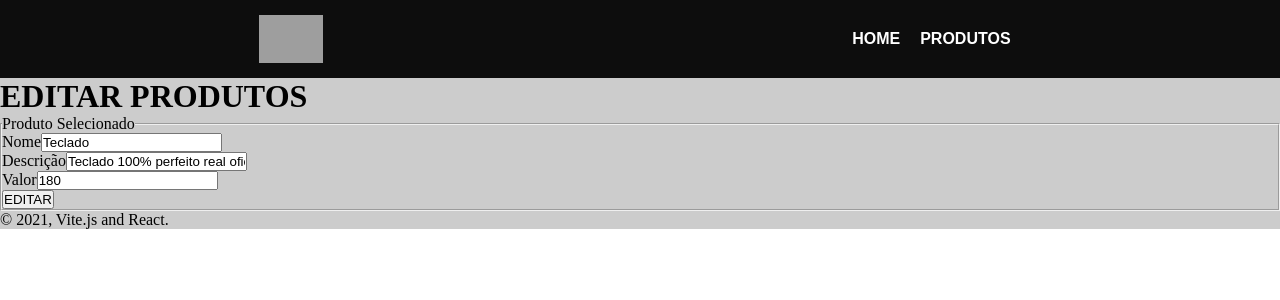
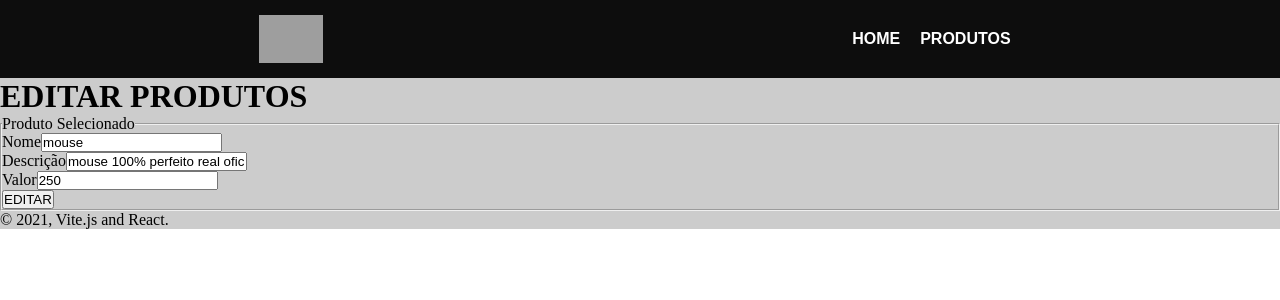
Before and after one commit to RodriguesEric134/projeto-react-js, a React (Vite) app: page /editar/produtos/1 in a window 1280 px wide. Shown: the top 300 px of the page. Built offline with nearby package versions, Linux system fonts and the light colour scheme; data requests are answered from the project's data file; grey boxes are pictures that could not be loaded.

Commit message:
botao de edição ta funfando

```diff
--- a/db.json
+++ b/db.json
@@ -1,9 +1,34 @@
 {
-    "produtos":[
-        {"id":1, "nome":"Teclado","desc":"Teclado 100% perfeito real oficial","preco":180},
-        {"id":2, "nome":"Monitor","desc":"24' 144hz Tela plana","preco":1200},
-        {"id":3, "nome":"Mouse","desc":"Mouse 5 botões","preco":490},
-        {"id":4, "nome":"Mouse Pad","desc":"Mouse pad gamer 80 x 100","preco":70},
-        {"id":5, "nome":"Headset","desc":"Headset gamer hyperx","preco":999}
-    ]
+  "produtos": [
+    {
+      "id": 1,
+      "nome": "mouse",
+      "desc": "mouse 100% perfeito real oficial",
+      "preco": "250"
+    },
+    {
+      "id": 2,
+      "nome": "Monitor",
+      "desc": "24' 144hz Tela plana",
+      "preco": 1200
+    },
+    {
+      "id": 3,
+      "nome": "Mouse",
+      "desc": "Mouse 5 botões",
+      "preco": 490
+    },
+    {
+      "id": 4,
+      "nome": "Mouse Pad",
+      "desc": "Mouse pad gamer 80 x 100",
+      "preco": 70
+    },
+    {
+      "id": 5,
+      "nome": "Headset",
+      "desc": "Headset gamer hyperx",
+      "preco": 999
+    }
+  ]
 }
--- a/package.json
+++ b/package.json
@@ -8,7 +8,7 @@
     "build": "vite build",
     "lint": "eslint . --ext js,jsx --report-unused-disable-directives --max-warnings 0",
     "preview": "vite preview",
-    "churros": "json-server --watch db.json "
+    "churros": "json-server --watch db.json --port 5000"
   },
   "dependencies": {
     "link": "^1.5.1",
--- a/src/routes/EditarProdutos.jsx
+++ b/src/routes/EditarProdutos.jsx
@@ -1,5 +1,5 @@
 
-import { useParams } from 'react-router-dom';
+import { useNavigate, useParams } from 'react-router-dom';
 import { useEffect, useState } from 'react';
 
 export default function EditarProdutos() {
@@ -7,6 +7,7 @@ export default function EditarProdutos() {
     //Recuperando o parâmetro ID com o HOOK useParams();
     document.title = "EDITAR PRODUTOS";
     const {id} = useParams();
+    const navigate = useNavigate();
     const [produto, setProduto] = useState({
       id:id,
       nome:'',
@@ -23,25 +24,53 @@ export default function EditarProdutos() {
 
     }, [id])
 
+    const handleChange = (e)=>{
+
+      //Destructuring
+      const {name,value} = e.target;
+      //Preencher o useState com a função set... utilizando
+      // o operador SPREAD ...
+      setProduto({...produto,[name]:value});
+
+    }
+
+    const handleSubmit = (e)=>{
+      e.preventDefault();
+
+      fetch(`http://localhost:5000/produtos/${id}`,{
+        method: "PUT",
+        headers:{
+          "Content-Type": "application/json"
+        },
+        body: JSON.stringify(produto)
+      })
+      .then(response => console.log("STATUS DA REQUISIÇÃO : " + response.status))
+      .catch(error=> console.log(error));
+
+      //Redirect
+      navigate("/produtos");
+    }
+
+
   return (
     <div>
       <h1>EDITAR PRODUTOS</h1>
 
       <div>
-        <form>
+        <form onSubmit={handleSubmit}>
           <fieldset>
             <legend>Produto Selecionado</legend>
             <div>
               <label htmlFor="idNome">Nome</label>
-              <input type="text" name="nome" id="idNome" placeholder="Digite o nome do produto" value={produto.nome}  onChange={(e)=> setProduto(e.target.value)}/>
+              <input type="text" name="nome" id="idNome" placeholder="Digite o nome do produto" value={produto.nome}  onChange={handleChange}/>
             </div>
             <div>
               <label htmlFor="idDesc">Descrição</label>
-              <input type="text" name="desc" id="idDesc" placeholder="Digite a descrição do produto" value={produto.desc} onChange={(e)=> setProduto(e.target.value)}/>
+              <input type="text" name="desc" id="idDesc" placeholder="Digite a descrição do produto" value={produto.desc} onChange={handleChange}/>
             </div>
             <div>
               <label htmlFor="idPreco">Valor</label>
-              <input type="number" name="preco" id="idPreco" placeholder="Digite o valor do produto" value={produto.preco} onChange={(e)=> setProduto(e.target.value)}/>
+              <input type="number" name="preco" id="idPreco" placeholder="Digite o valor do produto" value={produto.preco} onChange={handleChange}/>
             </div>
             <div>
               <button>EDITAR</button>
```
